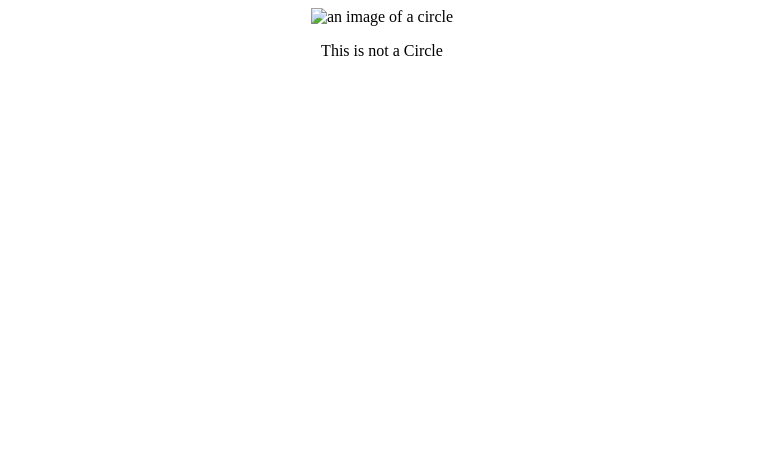
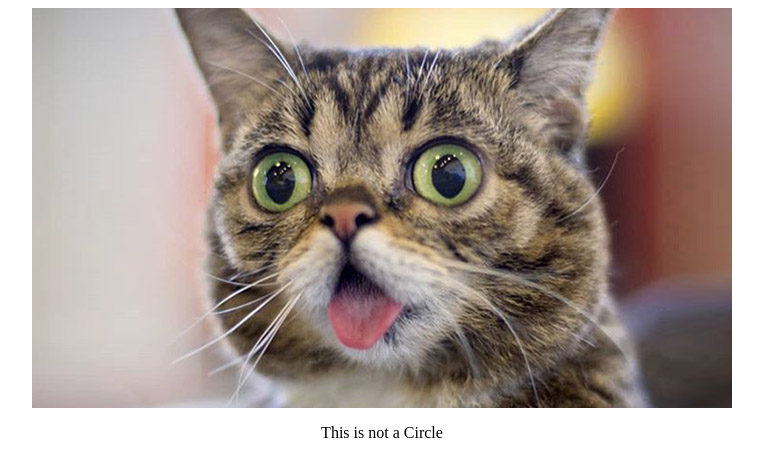
Before and after one commit to jonsatrom/test, a plain HTML site: page index.html in a window 1280 px wide. Shown: the whole page, without its empty margins (258-1021 px from the left). Drawn offline with Linux system fonts and the light colour scheme.

Commit message:
added lil-bub

```diff
--- a/index.html
+++ b/index.html
@@ -1,4 +1,4 @@
 <center>
-  <img src="banana.png" alt="an image of a circle">
+  <img src="lil-bub.jpg" alt="an image of a circle">
   <p>This is not a Circle</p>
 </center>
```
